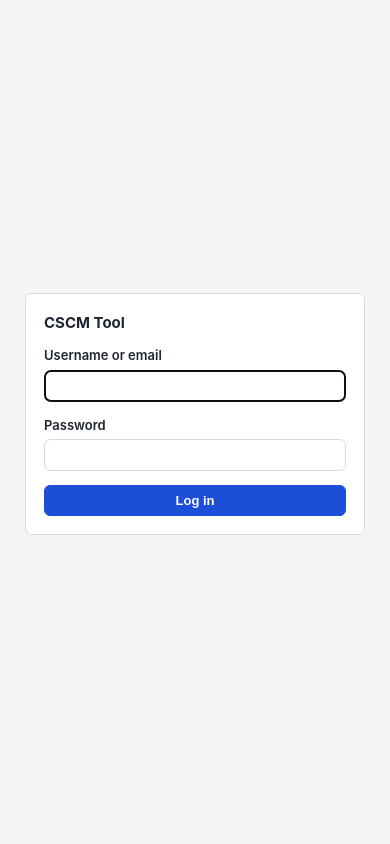
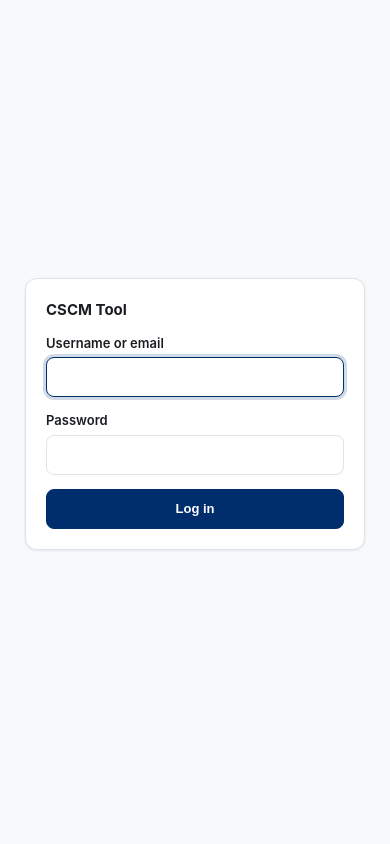
Before and after one commit to mc502x/CSCM_mc, a Flask app: page /login in a window 390 px wide. Run offline with Flask 3, Linux system fonts and the light colour scheme.

Commit message:
Adopt OneTool shell visual tokens/layout (EPIC-15)
Fixed 64px top bar and 256px sidebar, main workspace offset (margin-left
256px, padding 32px/96px top, max-width 1280px), 12px card radius with a
soft shadow, 8px form-input radius at a 40px minimum height with a blue
focus ring, 44x44 minimum button/nav pointer targets, and a tablet
breakpoint that collapses the sidebar to a full-width single column --
all per docs/10-ui-ux-specification.md section 0.

Visual only: CSCM Tool keeps its own login and session (SEC-006,
11-security-architecture.md), and the design tokens converge onto the
existing --color-* variables so every component rule picks them up
without a full rewrite.

ONETOOL_UI_DESIGN.md, the design system this section defers to, is not
present in this repo -- built from the tokens/rules the UI-UX spec quotes
directly (--ot-primary #002e6d, --ot-background #f7f9fb,
--ot-surface-raised #fff, --ot-error #ba1a1a), with the values it doesn't
quote a hex for (--ot-success, borders, body/muted text) filled in
reasonably and flagged in a code comment rather than guessed silently.
Manrope/Inter/Material Symbols are named in the font stacks with a system
fallback rather than loaded from a font CDN, consistent with the
no-cloud-dependency constraint (SEC §12, NFR-008) already governing this
app.

Verified live at desktop (1400px) and tablet (768px) widths across the
dashboard, status code list/detail/form, and login screens.

Co-Authored-By: Claude Sonnet 5 <noreply@anthropic.com>

```diff
--- a/cscm_tool/app/static/css/app.css
+++ b/cscm_tool/app/static/css/app.css
@@ -1,15 +1,48 @@
+/* OneTool shell integration (EPIC-15, docs/10-ui-ux-specification.md §0),
+   visual only -- CSCM Tool keeps its own login/session (11-security-
+   architecture.md SEC-006). The referenced ONETOOL_UI_DESIGN.md is not
+   present in this repo; the tokens below are the ones the UI-UX spec
+   quotes directly (--ot-primary/--ot-background/--ot-surface-raised/
+   --ot-error), extended with reasonable values for what the spec
+   references but doesn't quote a hex for (--ot-success, borders, text,
+   muted text) -- flagged here rather than guessed silently. Existing
+   --color-* variables now resolve to these tokens so every component rule
+   below converges on them without a full rewrite.
+
+   Manrope/Inter and Material Symbols Outlined are named by the design
+   system but not self-hosted here: loading them from Google Fonts/a CDN
+   would violate the no-cloud-dependency constraint that already governs
+   this app (11-security-architecture.md §12, NFR-008). The font stacks
+   below name them first and fall back to the platform's own UI font, so
+   the page still renders correctly with no external network dependency
+   introduced by this change. No icon font is used; existing UI has no
+   icons to begin with. */
 :root {
-  --color-bg: #f4f5f7;
-  --color-surface: #ffffff;
-  --color-border: #d7dbe0;
-  --color-text: #1f2530;
-  --color-muted: #5b6470;
-  --color-primary: #1d4ed8;
-  --color-primary-hover: #1739ad;
-  --color-danger: #b91c1c;
-  --color-danger-bg: #fdecec;
-  --color-success: #15803d;
-  --radius: 6px;
+  --ot-primary: #002e6d;
+  --ot-primary-hover: #001f4d;
+  --ot-background: #f7f9fb;
+  --ot-surface-raised: #ffffff;
+  --ot-error: #ba1a1a;
+  --ot-success: #1e7f4c;   /* not quoted in the spec text -- inferred */
+  --ot-border: #dde3ea;    /* not quoted in the spec text -- inferred */
+  --ot-text: #1a1d21;      /* not quoted in the spec text -- inferred */
+  --ot-muted: #5f6b7a;     /* not quoted in the spec text -- inferred */
+
+  --ot-font-heading: 'Manrope', -apple-system, "Segoe UI", system-ui, sans-serif;
+  --ot-font-body: 'Inter', -apple-system, "Segoe UI", system-ui, sans-serif;
+
+  --color-bg: var(--ot-background);
+  --color-surface: var(--ot-surface-raised);
+  --color-border: var(--ot-border);
+  --color-text: var(--ot-text);
+  --color-muted: var(--ot-muted);
+  --color-primary: var(--ot-primary);
+  --color-primary-hover: var(--ot-primary-hover);
+  --color-danger: var(--ot-error);
+  --color-danger-bg: #fbe9e7;
+  --color-success: var(--ot-success);
+  --radius: 8px;
+  --radius-card: 12px;
 
   --badge-draft-bg: #e5e7eb;      --badge-draft-fg: #374151;
   --badge-review-bg: #fef3c7;     --badge-review-fg: #92400e;
@@ -26,55 +59,68 @@ body {
   margin: 0;
   background: var(--color-bg);
   color: var(--color-text);
-  font-family: -apple-system, "Segoe UI", Roboto, Helvetica, Arial, sans-serif;
+  font-family: var(--ot-font-body);
   font-size: 14px;
   line-height: 1.5;
 }
 
+h1, h2, h3, legend { font-family: var(--ot-font-heading); }
+
 a { color: var(--color-primary); text-decoration: none; }
 a:hover { text-decoration: underline; }
 
+:focus-visible { outline: 2px solid var(--color-primary); outline-offset: 2px; }
+
+/* Shared top bar (64px, fixed) and sidebar (256px, fixed) per the OneTool
+   design system -- CSCM Tool's own pages occupy only the main workspace
+   region below/right of them. */
 .topbar {
   background: var(--color-surface);
   border-bottom: 1px solid var(--color-border);
   display: flex;
   align-items: center;
   justify-content: space-between;
-  padding: 0 20px;
-  height: 52px;
+  padding: 0 24px;
+  height: 64px;
+  position: fixed;
+  top: 0; left: 0; right: 0;
+  z-index: 10;
 }
 
-.topbar__brand { font-weight: 700; font-size: 16px; color: var(--color-text); }
+.topbar__brand { font-family: var(--ot-font-heading); font-weight: 700; font-size: 17px; color: var(--color-text); }
 .topbar__nav { display: flex; gap: 16px; align-items: center; }
 .topbar__nav a { color: var(--color-muted); font-weight: 500; }
 .topbar__nav a.is-active { color: var(--color-primary); }
 .topbar__user { display: flex; gap: 10px; align-items: center; color: var(--color-muted); }
 
-.layout { display: flex; min-height: calc(100vh - 52px); }
+.layout { display: flex; min-height: 100vh; }
 .sidebar {
-  width: 200px;
+  width: 256px;
   background: var(--color-surface);
   border-right: 1px solid var(--color-border);
   padding: 16px 0;
   flex-shrink: 0;
+  position: fixed;
+  top: 64px; left: 0; bottom: 0;
+  overflow-y: auto;
 }
 .sidebar__group { margin-bottom: 18px; }
 .sidebar__title { font-size: 11px; text-transform: uppercase; letter-spacing: .04em; color: var(--color-muted); padding: 4px 16px; }
-.sidebar a { display: block; padding: 6px 16px; color: var(--color-text); }
+.sidebar a { display: block; padding: 10px 16px; color: var(--color-text); min-height: 44px; box-sizing: border-box; }
 .sidebar a.is-active { background: var(--color-bg); color: var(--color-primary); font-weight: 600; }
 
-.main { flex: 1; padding: 24px 28px; max-width: 1100px; }
+.main { flex: 1; margin-left: 256px; padding: 32px; padding-top: 96px; max-width: 1280px; }
 
 .page-header { display: flex; align-items: center; justify-content: space-between; margin-bottom: 18px; flex-wrap: wrap; gap: 10px; }
 .page-header h1 { margin: 0; font-size: 20px; }
 
-.card { background: var(--color-surface); border: 1px solid var(--color-border); border-radius: var(--radius); padding: 18px; margin-bottom: 16px; }
+.card { background: var(--color-surface); border: 1px solid var(--color-border); border-radius: var(--radius-card); padding: 20px; margin-bottom: 16px; box-shadow: 0 1px 3px rgba(26, 29, 33, 0.08); }
 .card h2 { margin-top: 0; font-size: 15px; }
 
 .grid { display: grid; grid-template-columns: repeat(auto-fit, minmax(200px, 1fr)); gap: 14px; }
 
 table { width: 100%; border-collapse: collapse; }
-th, td { text-align: left; padding: 8px 10px; border-bottom: 1px solid var(--color-border); font-size: 13px; }
+th, td { text-align: left; padding: 10px 10px; border-bottom: 1px solid var(--color-border); font-size: 13px; }
 th { color: var(--color-muted); font-weight: 600; font-size: 12px; text-transform: uppercase; letter-spacing: .03em; }
 tr:hover td { background: var(--color-bg); }
 .table-empty { color: var(--color-muted); padding: 18px 4px; }
@@ -87,39 +133,53 @@ tr:hover td { background: var(--color-bg); }
 .badge--RELEASED { background: var(--badge-released-bg); color: var(--badge-released-fg); }
 .badge--DEPRECATED { background: var(--badge-deprecated-bg); color: var(--badge-deprecated-fg); }
 .badge--ARCHIVED { background: var(--badge-archived-bg); color: var(--badge-archived-fg); }
-.badge--sandbox { background: #fee2e2; color: var(--color-danger); border: 1px solid #fca5a5; }
+.badge--sandbox { background: #fbe9e7; color: var(--color-danger); border: 1px solid #f0b4ac; }
 
 .chip { display: inline-block; padding: 1px 8px; border-radius: 999px; background: var(--color-bg); border: 1px solid var(--color-border); font-size: 12px; margin-right: 4px; }
 
-.btn { display: inline-block; padding: 7px 14px; border-radius: var(--radius); border: 1px solid var(--color-border); background: var(--color-surface); color: var(--color-text); font-size: 13px; font-weight: 600; cursor: pointer; }
+/* Buttons: primary/secondary/outline/danger, 40px min height and 44x44
+   minimum pointer target (WCAG 2.5.5) per the OneTool design system. */
+.btn {
+  display: inline-flex; align-items: center; justify-content: center;
+  min-height: 40px; min-width: 44px; padding: 8px 16px;
+  border-radius: var(--radius); border: 1px solid var(--color-border);
+  background: var(--color-surface); color: var(--color-text);
+  font-size: 13px; font-weight: 600; cursor: pointer;
+}
 .btn:hover { background: var(--color-bg); }
 .btn--primary { background: var(--color-primary); color: #fff; border-color: var(--color-primary); }
 .btn--primary:hover { background: var(--color-primary-hover); }
+.btn--secondary { background: var(--color-surface); color: var(--color-primary); border-color: var(--color-primary); }
+.btn--outline { background: transparent; color: var(--color-text); border-color: var(--color-border); }
 .btn--danger { background: var(--color-danger); color: #fff; border-color: var(--color-danger); }
-.btn--danger:hover { background: #991616; }
+.btn--danger:hover { background: #8f1310; }
 .btn[disabled] { opacity: .5; cursor: not-allowed; }
 .btn-row { display: flex; gap: 8px; flex-wrap: wrap; }
 
 label { display: block; font-weight: 600; font-size: 13px; margin-bottom: 4px; }
 .field { margin-bottom: 14px; }
 .field .hint { color: var(--color-muted); font-size: 12px; margin-top: 3px; }
-input[type=text], input[type=password], input[type=number], input[type=search], select, textarea {
-  width: 100%; padding: 7px 9px; border: 1px solid var(--color-border); border-radius: var(--radius);
+input[type=text], input[type=password], input[type=number], input[type=search], input[type=file], select, textarea {
+  width: 100%; min-height: 40px; padding: 8px 12px; border: 1px solid var(--color-border); border-radius: var(--radius);
   font-size: 13px; font-family: inherit; background: var(--color-surface); color: var(--color-text);
 }
+input:focus, select:focus, textarea:focus {
+  outline: none; border-color: var(--color-primary);
+  box-shadow: 0 0 0 3px rgba(0, 46, 109, 0.18);
+}
 textarea { min-height: 80px; }
-fieldset { border: 1px solid var(--color-border); border-radius: var(--radius); margin-bottom: 16px; padding: 14px; }
+fieldset { border: 1px solid var(--color-border); border-radius: var(--radius-card); margin-bottom: 16px; padding: 14px; }
 legend { font-weight: 700; padding: 0 6px; }
-.fieldset-collapsible { border: 1px solid var(--color-border); border-radius: var(--radius); margin-bottom: 16px; padding: 14px; }
+.fieldset-collapsible { border: 1px solid var(--color-border); border-radius: var(--radius-card); margin-bottom: 16px; padding: 14px; }
 .fieldset-collapsible summary { font-weight: 700; cursor: pointer; }
 .fieldset-collapsible[open] summary { margin-bottom: 10px; }
-.checkbox-list label { font-weight: 400; display: inline-flex; align-items: center; gap: 6px; margin-right: 14px; }
+.checkbox-list label { font-weight: 400; display: inline-flex; align-items: center; gap: 6px; margin-right: 14px; min-height: 44px; }
 
 .form-row { display: grid; grid-template-columns: 1fr 1fr; gap: 14px; }
 .form-actions { position: sticky; bottom: 0; background: var(--color-surface); border-top: 1px solid var(--color-border); padding: 12px 0; margin-top: 8px; display: flex; gap: 8px; justify-content: flex-end; }
 
 .flash { padding: 10px 14px; border-radius: var(--radius); margin-bottom: 14px; font-size: 13px; }
-.flash--success { background: #dcfce7; color: var(--color-success); }
+.flash--success { background: #e3f3ea; color: var(--color-success); }
 .flash--error { background: var(--color-danger-bg); color: var(--color-danger); }
 .flash--info { background: #dbeafe; color: #1e40af; }
 
@@ -139,7 +199,7 @@ legend { font-weight: 700; padding: 0 6px; }
 .login-card { width: 340px; }
 
 .tabs { display: flex; gap: 4px; border-bottom: 1px solid var(--color-border); margin-bottom: 16px; }
-.tabs a { padding: 8px 12px; color: var(--color-muted); font-weight: 600; border-bottom: 2px solid transparent; }
+.tabs a { padding: 8px 12px; color: var(--color-muted); font-weight: 600; border-bottom: 2px solid transparent; min-height: 44px; display: inline-flex; align-items: center; }
 .tabs a.is-active { color: var(--color-primary); border-bottom-color: var(--color-primary); }
 
 .kv { display: grid; grid-template-columns: 160px 1fr; gap: 6px 12px; font-size: 13px; }
@@ -147,4 +207,17 @@ legend { font-weight: 700; padding: 0 6px; }
 .kv dd { margin: 0; }
 
 .banner { padding: 10px 14px; border-radius: var(--radius); margin-bottom: 16px; font-size: 13px; font-weight: 600; }
-.banner--sandbox { background: #fee2e2; color: var(--color-danger); border: 1px solid #fca5a5; }
+.banner--sandbox { background: #fbe9e7; color: var(--color-danger); border: 1px solid #f0b4ac; }
+
+/* Responsive: sidebar collapses at tablet width, main content takes full
+   width; mobile padding reduces to 16-20px (docs/10-ui-ux-specification.md §7). */
+@media (max-width: 1024px) {
+  .sidebar { display: none; }
+  .main { margin-left: 0; padding: 20px; padding-top: 84px; }
+  .form-row { grid-template-columns: 1fr; }
+}
+
+@media (max-width: 640px) {
+  .main { padding: 16px; padding-top: 80px; }
+  .topbar { padding: 0 16px; }
+}
--- a/cscm_tool/app/templates/base.html
+++ b/cscm_tool/app/templates/base.html
@@ -1,5 +1,11 @@
 <!doctype html>
 <html lang="en">
+<!-- OneTool shell integration (EPIC-15, docs/10-ui-ux-specification.md §0):
+     visual shell only (top bar/sidebar/tokens/components) -- CSCM Tool
+     keeps its own login and session (11-security-architecture.md SEC-006).
+     Built from the tokens/rules quoted directly in the UI-UX spec text;
+     ONETOOL_UI_DESIGN.md itself is not present in this repo, so this is
+     not guaranteed pixel-exact to the real design system. -->
 <head>
   <meta charset="utf-8">
   <meta name="viewport" content="width=device-width, initial-scale=1">
```
Also changed, not shown: cscm_tool/README.md.
